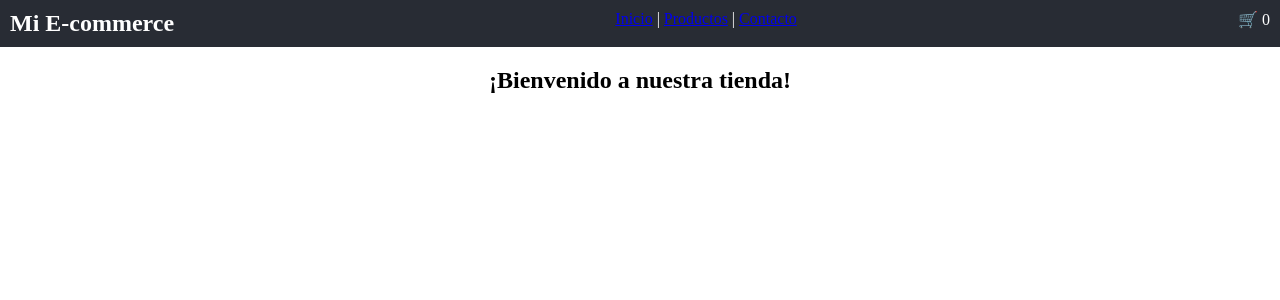
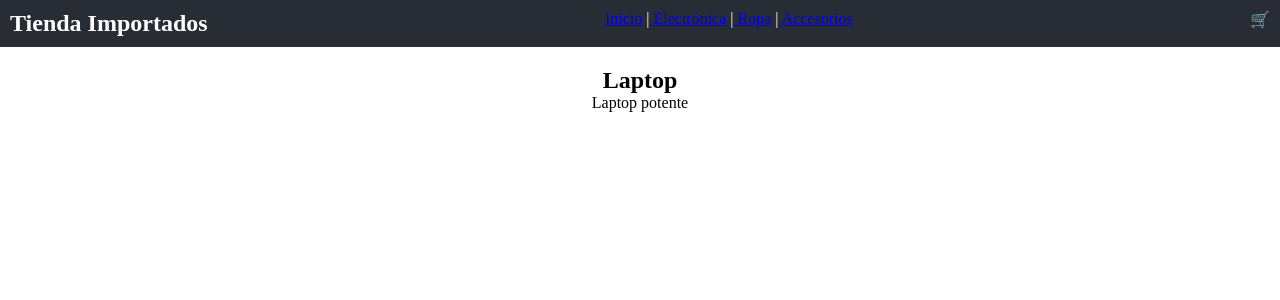
Before and after one commit to Rodrigo-Carinelli/CreaTuLanding1-Carinelli, a React (Vite) app: page /item/1 in a window 1280 px wide. Shown: the top 300 px of the page. Built offline with nearby package versions, Linux system fonts and the light colour scheme.

Commit message:
segunda entrega

```diff
--- a/package.json
+++ b/package.json
@@ -11,7 +11,8 @@
   },
   "dependencies": {
     "react": "^19.0.0",
-    "react-dom": "^19.0.0"
+    "react-dom": "^19.1.0",
+    "react-router-dom": "^7.4.1"
   },
   "devDependencies": {
     "@eslint/js": "^9.21.0",
--- a/src/App.jsx
+++ b/src/App.jsx
@@ -9,7 +9,7 @@ function App() {
   )
 }
 
-export default App */
+export default App
 
 import NavBar from "./components/NavBar";
 import ItemListContainer from "./components/ItemListContainer";
@@ -24,3 +24,26 @@ function App() {
 }
 
 export default App;
+
+*/
+
+import { Routes, Route } from 'react-router-dom';
+import NavBar from './components/NavBar.jsx';
+import ItemListContainer from './components/ItemListContainer.jsx';
+import ItemDetailContainer from './components/ItemDetailContainer.jsx';
+
+const App = () => {
+  return (
+    <div>
+      <NavBar />
+      <Routes>
+        <Route path="/" element={<ItemListContainer greeting="Bienvenido a nuestra tienda" />} />
+        <Route path="/categoria/:categoriaId" element={<ItemListContainer />} />
+        <Route path="/item/:itemId" element={<ItemDetailContainer />} />
+        <Route path="*" element={<h2>Página no encontrada</h2>} />
+      </Routes>
+    </div>
+  );
+};
+
+export default App;
--- a/src/components/CartWidget.jsx
+++ b/src/components/CartWidget.jsx
@@ -1,3 +1,4 @@
+/*
 const CartWidget = () => {
     return (
     <div>
@@ -7,3 +8,11 @@ const CartWidget = () => {
 };
 
 export default CartWidget;
+
+*/
+
+const CartWidget = () => {
+    return <span role="img" aria-label="cart">🛒</span>;
+};
+
+export default CartWidget;
--- /dev/null
+++ b/src/components/ItemDetailContainer.jsx
@@ -0,0 +1,34 @@
+import { useEffect, useState } from 'react';
+import { useParams } from 'react-router-dom';
+
+const productos = [
+{ id: 1, nombre: "Laptop", categoria: "electronica", descripcion: "Laptop potente" },
+{ id: 2, nombre: "Camiseta", categoria: "ropa", descripcion: "Camiseta de algodón" },
+{ id: 3, nombre: "Reloj", categoria: "accesorios", descripcion: "Reloj elegante" }
+];
+
+const ItemDetailContainer = () => {
+const { itemId } = useParams();
+const [producto, setProducto] = useState(null);
+
+useEffect(() => {
+    setTimeout(() => {
+    setProducto(productos.find(prod => prod.id.toString() === itemId));
+    }, 1000);
+}, [itemId]);
+
+return (
+    <div style={{ textAlign: "center", marginTop: "20px" }}>
+    {producto ? (
+        <>
+        <h2>{producto.nombre}</h2>
+        <p>{producto.descripcion}</p>
+        </>
+    ) : (
+        <p>Cargando producto...</p>
+    )}
+    </div>
+);
+};
+
+export default ItemDetailContainer;
--- a/src/components/ItemListContainer.jsx
+++ b/src/components/ItemListContainer.jsx
@@ -1,3 +1,4 @@
+/*
 const ItemListContainer = ({ greeting }) => {
     return (
     <div style={{ textAlign: "center", marginTop: "20px" }}>
@@ -7,3 +8,43 @@ const ItemListContainer = ({ greeting }) => {
 };
 
 export default ItemListContainer;
+
+*/
+
+import { useEffect, useState } from 'react';
+import { useParams } from 'react-router-dom';
+
+const productos = [
+{ id: 1, nombre: "Laptop", categoria: "electronica" },
+{ id: 2, nombre: "Camiseta", categoria: "ropa" },
+{ id: 3, nombre: "Reloj", categoria: "accesorios" }
+];
+
+const ItemListContainer = ({ greeting }) => {
+const { categoriaId } = useParams();
+const [items, setItems] = useState([]);
+
+useEffect(() => {
+    setTimeout(() => {
+    const filtrados = categoriaId ? productos.filter(prod => prod.categoria === categoriaId) : productos;
+    setItems(filtrados);
+    }, 1000);
+}, [categoriaId]);
+
+return (
+    <div style={{ textAlign: "center", marginTop: "20px" }}>
+    <h2>{greeting || "Lista de productos"}</h2>
+    {items.length > 0 ? (
+        items.map(item => (
+        <div key={item.id}>
+            <a href={`/item/${item.id}`}>{item.nombre}</a>
+        </div>
+        ))
+    ) : (
+        <p>Cargando productos...</p>
+    )}
+    </div>
+);
+};
+
+export default ItemListContainer;
--- a/src/components/NavBar.jsx
+++ b/src/components/NavBar.jsx
@@ -1,3 +1,4 @@
+/*
 import CartWidget from "./CartWidget.jsx";
 
 
@@ -14,3 +15,25 @@ return (
 };
 
 export default NavBar;
+
+*/
+
+import { Link } from 'react-router-dom';
+import CartWidget from './CartWidget.jsx';
+
+const NavBar = () => {
+return (
+    <nav style={{ display: "flex", justifyContent: "space-between", padding: "10px", background: "#282c34", color: "white" }}>
+    <h1>Tienda Importados</h1>
+    <div>
+        <Link to="/">Inicio</Link> |
+        <Link to="/categoria/electronica"> Electrónica</Link> |
+        <Link to="/categoria/ropa"> Ropa</Link> |
+        <Link to="/categoria/accesorios"> Accesorios</Link>
+    </div>
+    <CartWidget />
+    </nav>
+);
+};
+
+export default NavBar;
--- a/src/main.jsx
+++ b/src/main.jsx
@@ -1,6 +1,19 @@
-
+/*
 import { createRoot } from 'react-dom/client';
 import './index.css';
 import App from './App.jsx';
 
 createRoot(document.getElementById('root')).render(<App />) ;
+*/
+
+import React from 'react';
+import ReactDOM from 'react-dom/client';
+import { BrowserRouter } from 'react-router-dom';
+import App from './App.jsx';
+import './index.css';
+
+ReactDOM.createRoot(document.getElementById('root')).render(
+<BrowserRouter>
+    <App />
+</BrowserRouter>
+);
```
Also changed, not shown: 1 other file (tests, documents, lock files or other folders).
